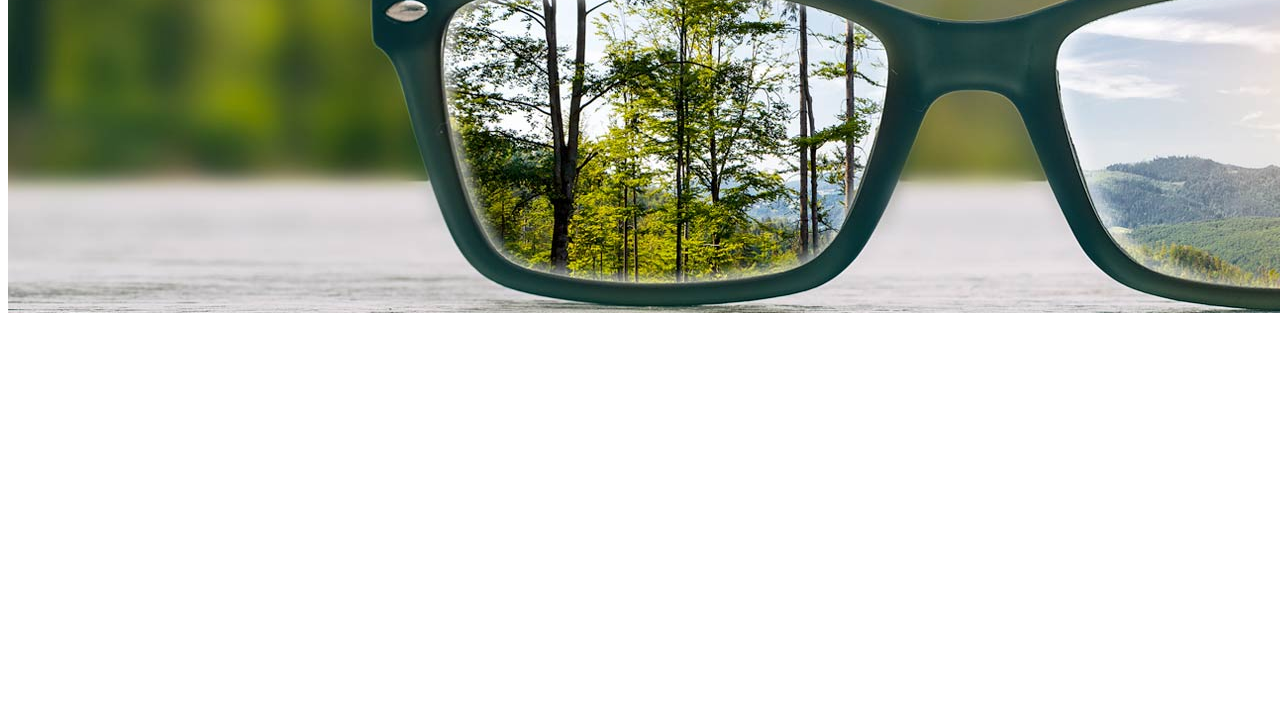
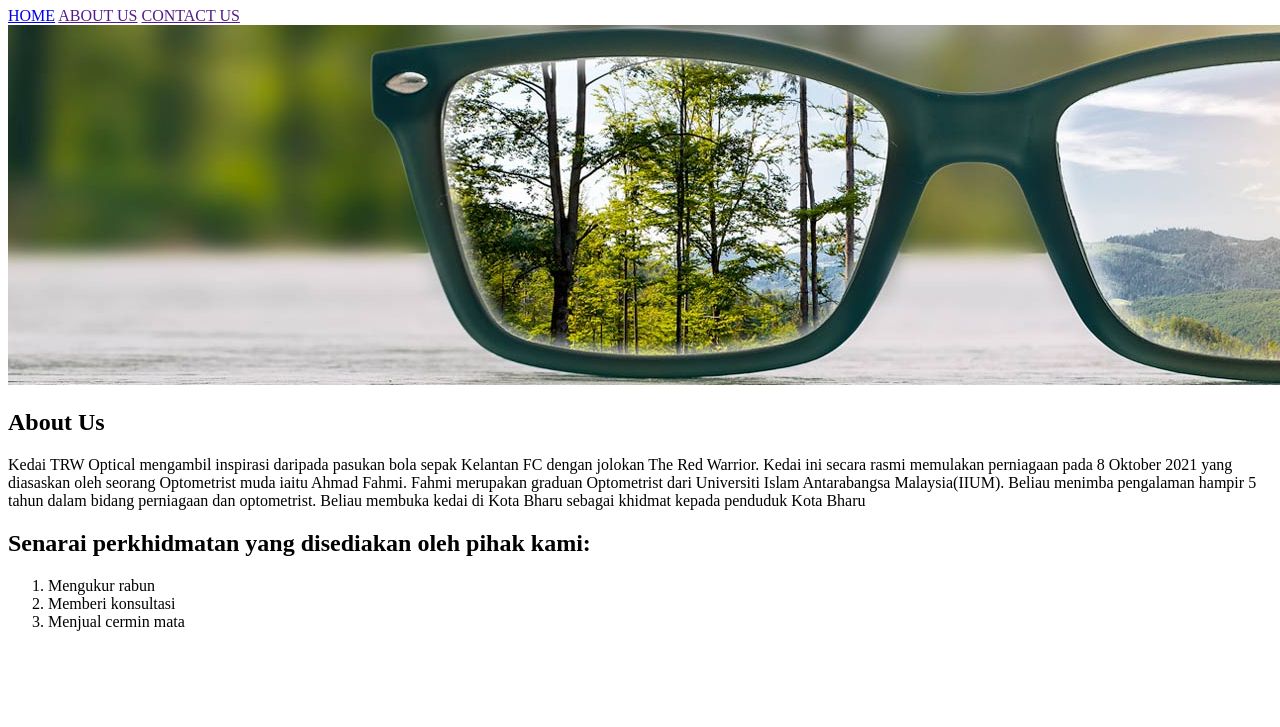
Before and after one commit to nazhansukri11/WebProject, a plain HTML site: page index.html in a window 1280 px wide. Shown: the part 73-800 px from the top of the page. Drawn offline with Linux system fonts and the light colour scheme.

Commit message:
Tambah header dan paragraph

```diff
--- a/index.html
+++ b/index.html
@@ -8,9 +8,9 @@
 </head>
 <body>
     <head>
-
+        <h1>TRW Optical</h1>
         <nav>
-            <a href="">HOME</a>
+            <a href="index.html">HOME</a>
             <a href="">ABOUT US</a>
             <a href="">CONTACT US</a>
             <a href=""></a>
@@ -19,6 +19,27 @@
         <img src="header5.jpg" alt="" height="360" width="1920" >
     </head>
 
+        <article>
+            <H2>About Us</H2>
+            <p>Kedai TRW Optical mengambil inspirasi daripada pasukan bola sepak Kelantan FC dengan jolokan The Red Warrior.
+                Kedai ini secara rasmi memulakan perniagaan pada 8 Oktober 2021 yang diasaskan oleh seorang Optometrist muda iaitu Ahmad Fahmi.
+                Fahmi merupakan graduan Optometrist dari Universiti Islam Antarabangsa Malaysia(IIUM). Beliau menimba pengalaman hampir 5 tahun
+                dalam bidang perniagaan dan optometrist. Beliau membuka kedai di Kota Bharu sebagai khidmat kepada penduduk Kota Bharu
+
+            </p>
+        </article>
+
+        <div>
+            <h2>Senarai perkhidmatan yang disediakan oleh pihak kami:</h2>
+                <ol>
+                    <li>Mengukur rabun</li>
+                    <li>Memberi konsultasi</li>
+                    <li>Menjual cermin mata</li>
+                </ol>
+        </div>
+
+
+
 
 
 </body>
```
